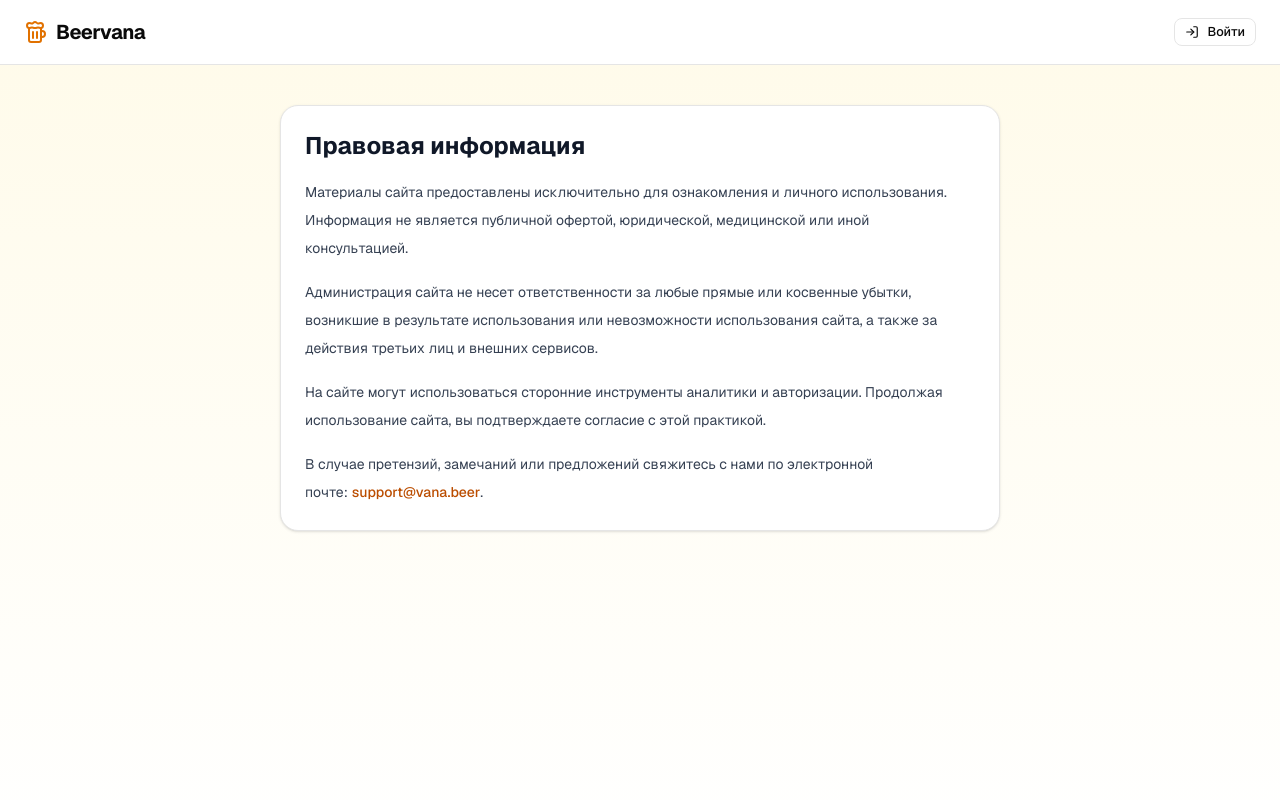
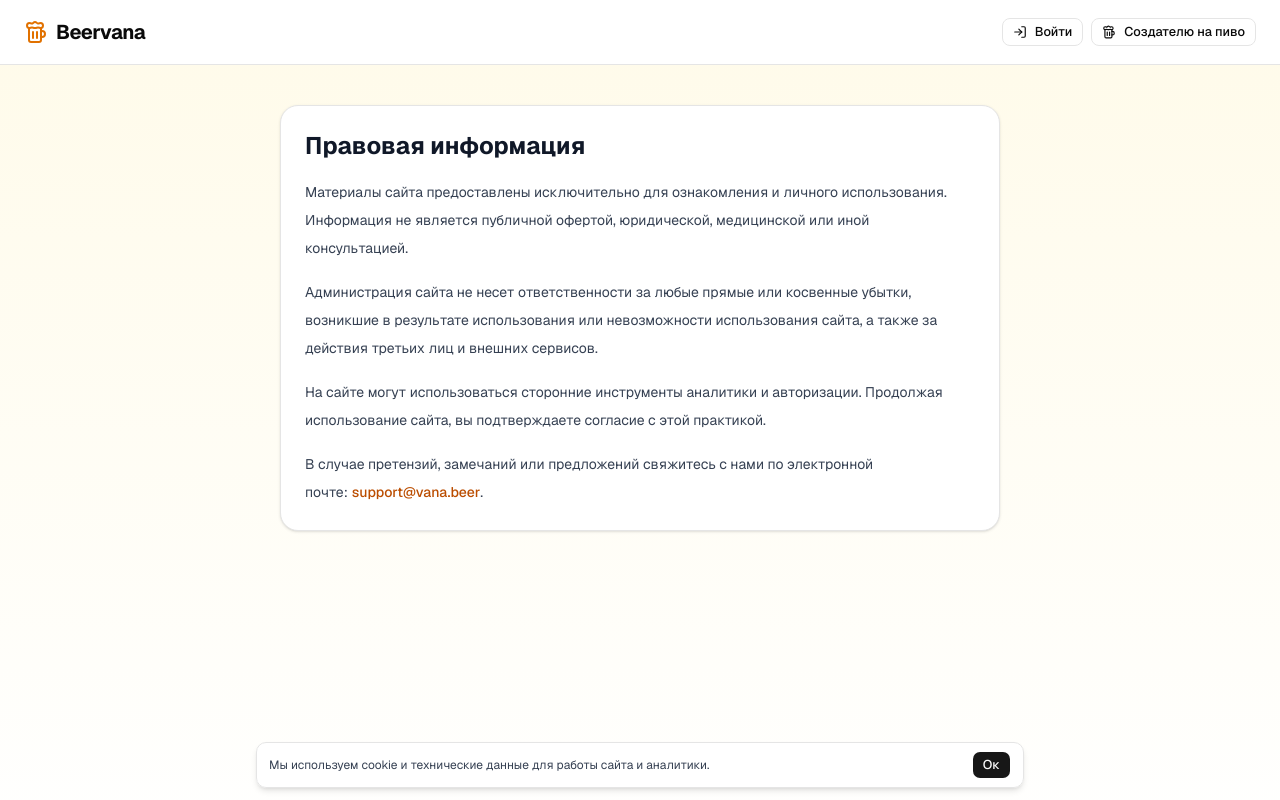
Before and after one commit to cbsn8n/beer-catalog, a Next.js app: page /legal in a window 1280 px wide. Shown: the top 800 px of the page. Built offline with nearby package versions, Linux system fonts and the light colour scheme; no server answers.

Commit message:
feat(ui): login modal copy cleanup, donation button, and session cookie notice

```diff
--- a/app/layout.tsx
+++ b/app/layout.tsx
@@ -1,6 +1,7 @@
 import type { Metadata } from "next";
 import Script from "next/script";
 import { Geist } from "next/font/google";
+import { CookieNotice } from "@/components/cookie-notice";
 import "./globals.css";
 
 const geist = Geist({
@@ -57,6 +58,7 @@ export default function RootLayout({
         </noscript>
 
         {children}
+        <CookieNotice />
       </body>
     </html>
   );
--- /dev/null
+++ b/components/cookie-notice.tsx
@@ -0,0 +1,45 @@
+"use client";
+
+import { useEffect, useState } from "react";
+import { Button } from "@/components/ui/button";
+
+const SESSION_KEY = "beervana_cookie_notice_seen";
+
+export function CookieNotice() {
+  const [visible, setVisible] = useState(false);
+
+  useEffect(() => {
+    try {
+      const seen = sessionStorage.getItem(SESSION_KEY);
+      if (!seen) {
+        setVisible(true);
+      }
+    } catch {
+      setVisible(true);
+    }
+  }, []);
+
+  const accept = () => {
+    try {
+      sessionStorage.setItem(SESSION_KEY, "1");
+    } catch {
+      // ignore
+    }
+    setVisible(false);
+  };
+
+  if (!visible) return null;
+
+  return (
+    <div className="fixed bottom-3 left-3 right-3 z-[120] sm:left-6 sm:right-6">
+      <div className="mx-auto flex max-w-3xl items-center justify-between gap-3 rounded-lg border bg-white/95 px-3 py-2 text-xs text-gray-700 shadow-md backdrop-blur">
+        <p>
+          Мы используем cookie и технические данные для работы сайта и аналитики.
+        </p>
+        <Button type="button" size="sm" onClick={accept}>
+          Ок
+        </Button>
+      </div>
+    </div>
+  );
+}
--- a/components/header.tsx
+++ b/components/header.tsx
@@ -138,6 +138,13 @@ export function Header() {
                 <span className="hidden sm:inline">Войти</span>
               </Button>
             )}
+
+            <a href="https://yoomoney.ru/to/410011489257965" target="_blank" rel="noopener noreferrer">
+              <Button variant="outline" size="sm" className="gap-2">
+                <Beer className="h-4 w-4" />
+                <span className="hidden sm:inline">Создателю на пиво</span>
+              </Button>
+            </a>
           </div>
         </div>
       </header>
@@ -154,7 +161,6 @@ export function Header() {
             <div className="mb-3 flex items-start justify-between gap-2">
               <div>
                 <h3 className="text-lg font-bold text-gray-900">Войти через Telegram</h3>
-                <p className="text-sm text-gray-600">Без перехода на отдельную страницу.</p>
               </div>
               <Button type="button" variant="outline" size="icon-sm" onClick={() => setLoginOpen(false)}>
                 <X className="h-4 w-4" />
```
